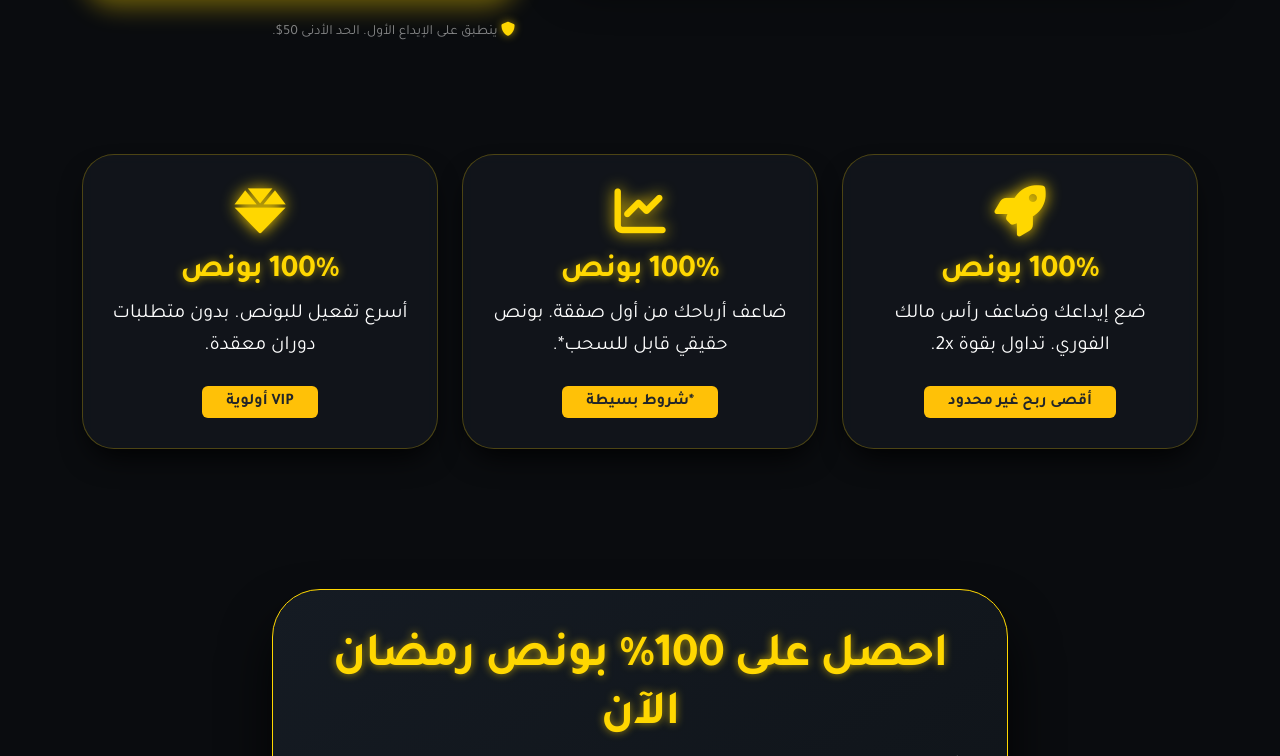
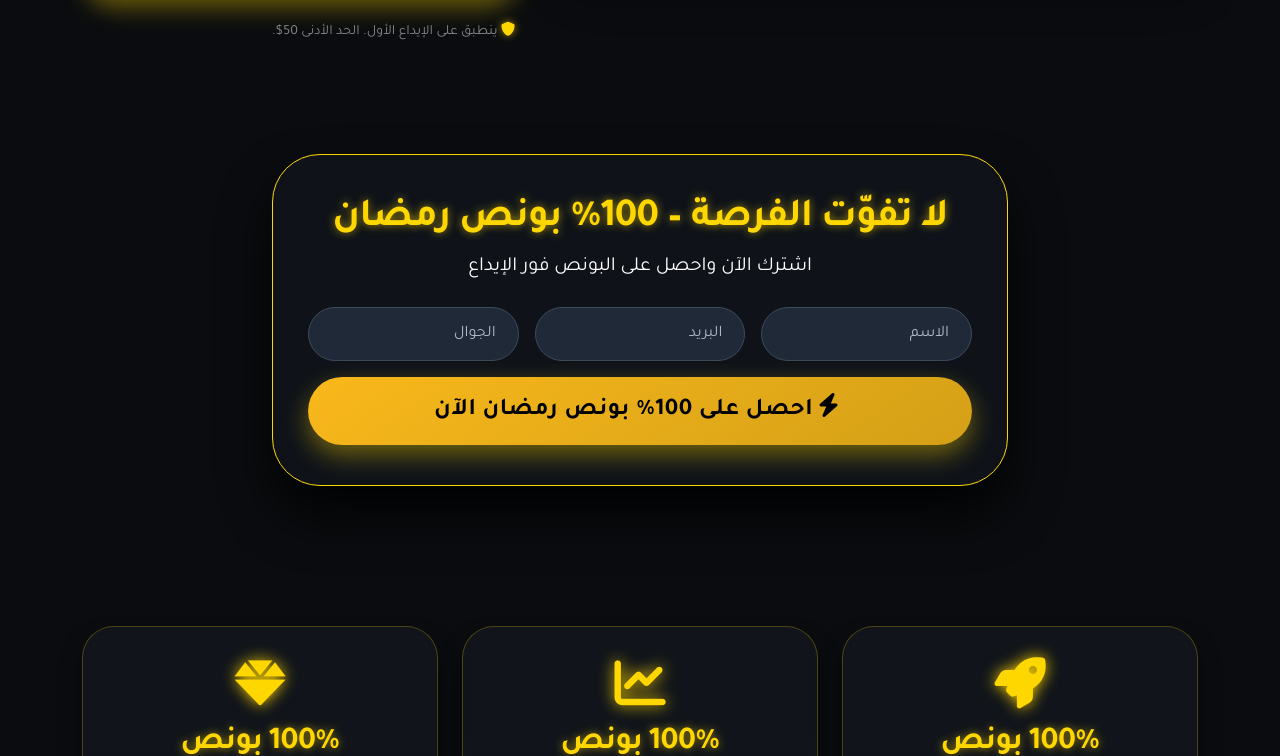
Before and after one commit to gamestorelife/AlVexo-6, a plain HTML site: page index.html in a window 1280 px wide. Shown: the part 581-1337 px from the top of the page. Drawn offline with nearby package versions, Linux system fonts and the light colour scheme.

Commit message:
update the form
update the form

```diff
--- a/index.html
+++ b/index.html
@@ -355,6 +355,75 @@
             <i class="fas fa-shield-alt ms-1 premium-gold"></i> ينطبق على
             الإيداع الأول. الحد الأدنى 50$.
           </p>
+        </div>
+      </div>
+    </section>
+
+    <!-- Secondary Form (duplicate) at bottom -->
+    <section class="container">
+      <div class="row justify-content-center">
+        <div class="col-lg-8">
+          <div
+            class="lead-form"
+            style="background: #0f1319; border-color: #ffd700"
+          >
+            <div class="text-center mb-4">
+              <h3 class="display-6 fw-bold premium-gold">
+                لا تفوّت الفرصة – 100% بونص رمضان
+              </h3>
+              <p class="fs-5 text-white">
+                اشترك الآن واحصل على البونص فور الإيداع
+              </p>
+            </div>
+            <!-- HONEYPOT AGAIN (duplicate) -->
+            <form action="#" method="post">
+              <div class="honeypot-field">
+                <label for="website2">لا تكتب هنا</label>
+                <input
+                  type="text"
+                  id="website2"
+                  name="website2"
+                  tabindex="-1"
+                  autocomplete="off"
+                />
+              </div>
+              <div class="row g-3">
+                <div class="col-md-4">
+                  <input
+                    type="text"
+                    class="form-control"
+                    placeholder="الاسم"
+                    required
+                  />
+                </div>
+                <div class="col-md-4">
+                  <input
+                    type="email"
+                    class="form-control"
+                    placeholder="البريد"
+                    required
+                  />
+                </div>
+                <div class="col-md-4">
+                  <input
+                    type="tel"
+                    class="form-control"
+                    placeholder="الجوال"
+                    required
+                  />
+                </div>
+                <div class="col-12 mt-3">
+                  <button
+                    type="submit"
+                    class="btn btn-gold w-100 py-3 fs-4 fw-bold"
+                  >
+                    <i class="fas fa-bolt ms-2"></i> احصل على 100% بونص رمضان
+                    الآن
+                  </button>
+                </div>
+              </div>
+            </form>
+          </div>
         </div>
       </div>
     </section>
```
